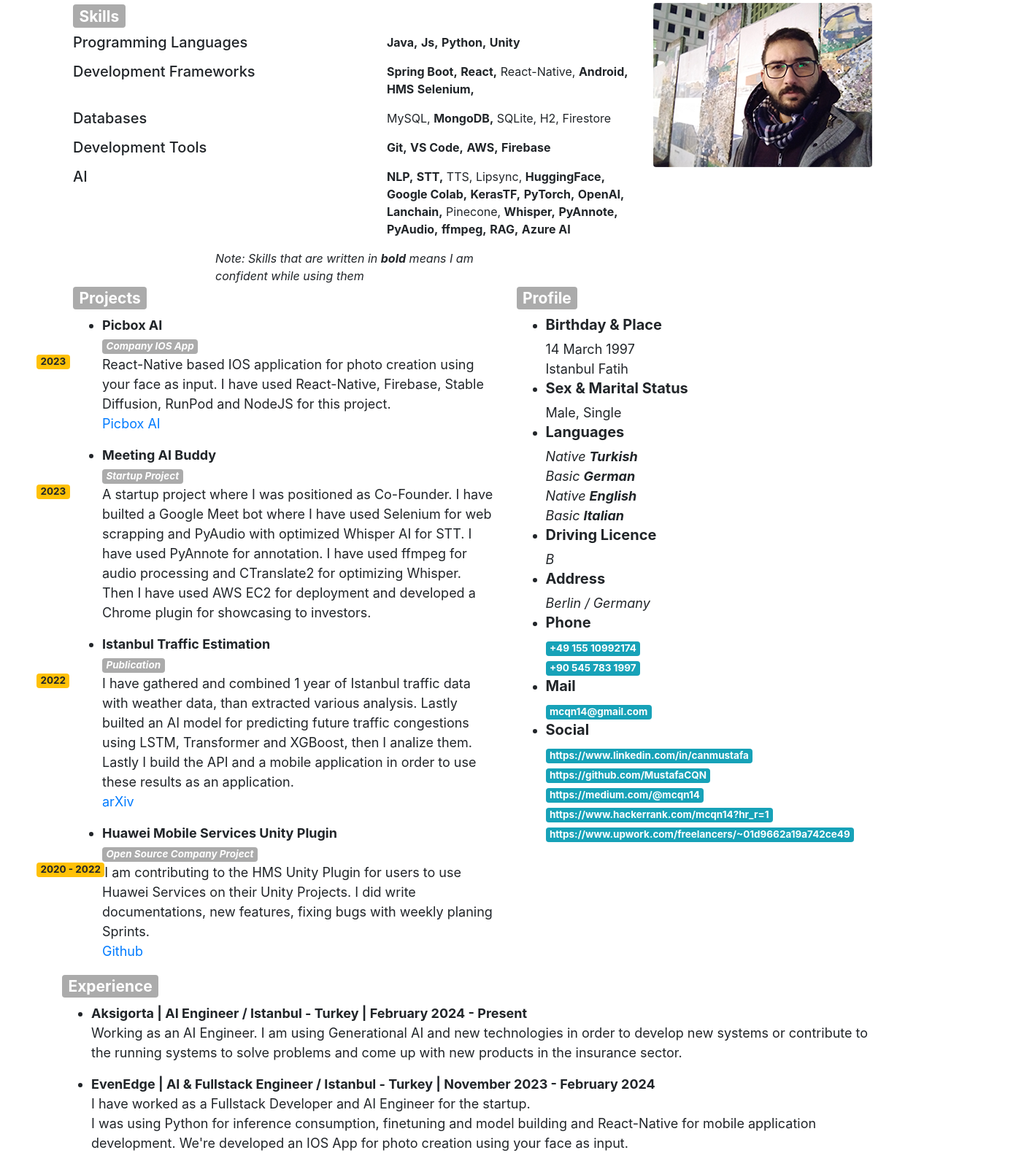
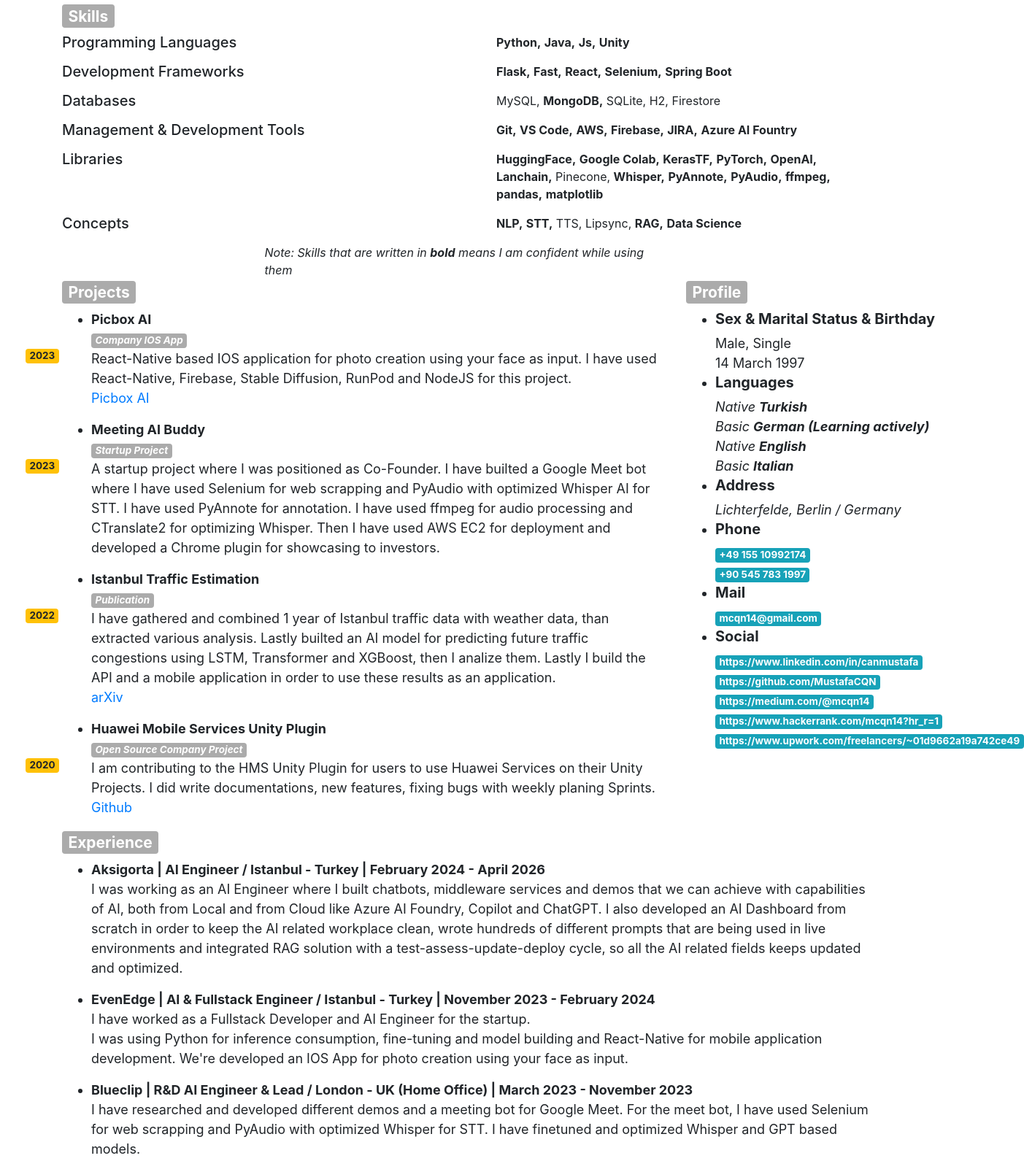
Before and after one commit to MustafaCQN/Protfolio, a website: page index.html in a window 1280 px wide. Shown: the part 135-1726 px from the top of the page at 73% size, 1403 px wide, since content can reach past the window. Drawn offline with nearby package versions, Linux system fonts and the light colour scheme.

Commit message:
updated: 05-04-2026

```diff
--- a/index.html
+++ b/index.html
@@ -108,9 +108,9 @@
                 <h1 id="header-name">Mustafa CAN</h1>
                 <h3 id="header-role">AI Engineer</h3>
             </div>
-            <div id="profile-photo">
+            <!-- <div id="profile-photo">
                 <img src="img/profile3-little.png" alt="no Photo" class="rounded">
-            </div>
+            </div> -->
             <div class="row">
                 <div id="skills" >
                     <div id="skills" class="col-md-12 col-sm-12">
@@ -122,11 +122,11 @@
                                 <div class="skill-category">
                                     <h5 class="skill-category-title">Programming Languages</h5>
                                     <ul id="skill-table" style="list-style-type: none;">
+                                        <li class="bold">Python,
+                                        </li>
                                         <li class="bold">Java,
                                         </li>
                                         <li class="bold">Js,
-                                        </li>
-                                        <li class="bold">Python,
                                         </li>
                                         <li class="bold">Unity
                                         </li>
@@ -136,17 +136,15 @@
                                 <div class="skill-category">
                                     <h5 class="skill-category-title">Development Frameworks</h5>
                                     <ul id="skill-table" style="list-style-type: none;">
-                                        <li class="bold">Spring Boot,
+                                        <li class="bold">Flask,
+                                        </li>
+                                        <li class="bold">Fast,
                                         </li>
                                         <li class="bold">React,
                                         </li>
-                                        <li>React-Native,
+                                        <li class="bold">Selenium,
                                         </li>
-                                        <li class="bold">Android,
-                                        </li>
-                                        <li class="bold">HMS
-                                        </li>
-                                        <li class="bold">Selenium,
+                                        <li class="bold">Spring Boot
                                         </li>
                                     </ul>
                                 </div>
@@ -168,7 +166,7 @@
                                 </div>
 
                                 <div class="skill-category">
-                                    <h5 class="skill-category-title">Development Tools</h5>
+                                    <h5 class="skill-category-title">Management & Development Tools</h5>
                                     <ul id="skill-table" style="list-style-type: none;">
                                         <li class="bold">Git,
                                         </li>
@@ -176,21 +174,17 @@
                                         </li>
                                         <li class="bold">AWS,
                                         </li>
-                                        <li class="bold">Firebase
+                                        <li class="bold">Firebase,
+                                        </li>
+                                        <li class="bold">JIRA,
+                                        </li>
+                                        <li class="bold">Azure AI Fountry
                                         </li>
                                     </ul>
                                 </div>
                                 <div class="skill-category">
-                                    <h5 class="skill-category-title">AI</h5>
+                                    <h5 class="skill-category-title">Libraries</h5>
                                     <ul id="skill-table" style="list-style-type: none;">
-                                        <li class="bold">NLP,
-                                        </li>
-                                        <li class="bold">STT,
-                                        </li>
-                                        <li class="">TTS,
-                                        </li>
-                                        <li class="">Lipsync,
-                                        </li>
                                         <li class="bold">HuggingFace,
                                         </li>
                                         <li class="bold">Google Colab,
@@ -213,9 +207,27 @@
                                         </li>
                                         <li class="bold">ffmpeg,
                                         </li>
+                                        <li class="bold">pandas,
+                                        </li>
+                                        <li class="bold">matplotlib
+                                        </li>
+                                    </ul>
+                                </div>
+
+                                <div class="skill-category">
+                                    <h5 class="skill-category-title">Concepts</h5>
+                                    <ul id="skill-table" style="list-style-type: none;">
+                                       <li class="bold">NLP,
+                                        </li>
+                                        <li class="bold">STT,
+                                        </li>
+                                        <li class="">TTS,
+                                        </li>
+                                        <li class="">Lipsync,
+                                        </li>
                                         <li class="bold">RAG,
                                         </li>
-                                        <li class="bold">Azure AI
+                                        <li class="bold">Data Science
                                         </li>
                                     </ul>
                                 </div>
@@ -266,7 +278,7 @@
                         <li><strong>Huawei Mobile Services Unity Plugin</strong></li>
                         <i class="badge badge-danger">Open Source Company Project</i>
                        <br>
-                       <span class="badge badge-warning" style="float: left; margin-left: -90px;">2020 - 2022</span>
+                       <span class="badge badge-warning" style="float: left; margin-left: -90px;">2020</span>
                        <p>I am contributing to the HMS Unity Plugin for users to use Huawei Services on their Unity
                            Projects. I did write documentations, new features, fixing bugs with weekly planing Sprints.
                            <br><a href="https://github.com/EvilMindDevs/hms-unity-plugin">Github</a></p>
@@ -274,20 +286,17 @@
                 <div id="profile" class="col-md-3 col-sm-3 col-xl-3" style="font-size: large;">
                     <h3 id="profile-header"><span class="badge badge-danger">Profile</span></h3>
                     <ul>
-                        <span class="text-nowrap"><li><h5><strong>Birthday & Place</strong></h5></li></span>
+                        <span class="text-nowrap"><li><h5><strong>Sex & Marital Status & Birthday
+                        </strong></h5></li></span>
+                        <span class="text-nowrap">Male</span>,&nbsp;<span class="text-nowrap">Single</span>
                         <span class="text-nowrap">14 March 1997</span><br>
-                        <span class="text-nowrap">Istanbul Fatih</span><br>
-                        <span class="text-nowrap"><li><h5><strong>Sex & Marital Status</strong></h5></li></span>
-                        <span class="text-nowrap">Male</span>,&nbsp;<span class="text-nowrap">Single</span>
                         <span class="text-nowrap"><li><h5><strong>Languages</strong></h5></li></span>
                         <i class="text-nowrap"><span>Native <strong>Turkish</strong></span><br></i>
-                        <i class="text-nowrap"><span>Basic <strong>German</strong></span><br></i>
+                        <i class="text-nowrap"><span>Basic <strong>German (Learning actively)</strong></span><br></i>
                         <i class="text-nowrap"><span>Native <strong>English</strong></span><br></i>
                         <i class="text-nowrap"><span>Basic <strong>Italian</strong></span><br></i>
-                        <span class="text-nowrap"><li><h5><strong>Driving Licence</strong></h5></li></span>
-                        <i class="text-nowrap">B</i>
                         <span class="text-nowrap"><li><h5><strong>Address</strong></h5></li></span>
-                        <i class="text-nowrap">Berlin / Germany</i>
+                        <i class="text-nowrap">Lichterfelde, Berlin / Germany</i>
                         <span class="text-nowrap"><li><h5><strong>Phone</strong></h5></li></span>
                         <a class="badge badge-info" target="_blank" href="tel:+4915510992174">+49 155 10992174</a>
                         <a class="badge badge-info" target="_blank" href="tel:+905457831997">+90 545 783 1997</a>
@@ -307,16 +316,17 @@
                 <div id="experience" class="col-md-12" style="font-size: large;">
                     <h3 id="experience-name"><span class="badge badge-danger">Experience</span></h3>
                     <ul>
-                        <li><strong>Aksigorta | AI Engineer / Istanbul - Turkey | February 2024 - Present</strong></li>
+                        <li><strong>Aksigorta | AI Engineer / Istanbul - Turkey | February 2024 - April 2026</strong></li>
                         <p>
-                            Working as an AI Engineer. I am using Generational AI and new technologies in order to
-                            develop new systems or contribute to the running systems to solve problems and come up with
-                            new products in the insurance sector.
+                            I was working as an AI Engineer where I built chatbots, middleware services and demos that we can achieve with capabilities of AI,
+                            both from Local and from Cloud like Azure AI Foundry, Copilot and ChatGPT. I also developed an AI Dashboard from scratch in order to keep the
+                            AI related workplace clean, wrote hundreds of different prompts that are being used in live environments and integrated RAG solution
+                            with a test-assess-update-deploy cycle, so all the AI related fields keeps updated and optimized.
                         </p>
                         <li><strong>EvenEdge | AI & Fullstack Engineer / Istanbul - Turkey | November 2023 - February 2024</strong></li>
                         <p>
                             I have worked as a Fullstack Developer and AI Engineer for the startup.<br>
-                            I was using Python for inference consumption, finetuning and model building and
+                            I was using Python for inference consumption, fine-tuning and model building and
                             React-Native for mobile application development.
                             We're developed an IOS App for photo creation using your face as input.
                         </p>
@@ -326,6 +336,9 @@
                             For the meet bot, I have used Selenium for web scrapping and PyAudio with optimized Whisper for STT.
                             I have finetuned and optimized Whisper and GPT based models.
                         </p>
+                        <br>
+                        <br>
+                        <br>
                         <li><strong>Huawei | R&D AI Engineer & Researcher / Istanbul - Turkey | June 2022 - March 2023</strong></li>
                         <p>
                            I have worked as an AI Engineer on Huawei's solutions, Writing academic papers, doing researches and
@@ -343,19 +356,6 @@
                             gave close support to Huawei's work partners. Also Me and my team gave lectures at Bahcesehir University for one semester as a project between Huawei and BAU
                             <br /><a target="_blank" href="https://www.youtube.com/watch?v=3T1-N0Rsrbs">https://www.youtube.com/watch?v=3T1-N0Rsrbs</a>
                             <br /><a target="_blank" href="https://github.com/EvilMindDevs/hms-unity-plugin">https://github.com/EvilMindDevs/hms-unity-plugin</a>
-                        </p>
-                        <li><strong>Futuro Digitale | Front-End Development Intern / Cosenza - Italy | October 2019 - January 2020</strong></li>
-                        <p>
-                            Developed Php based web applications, Desktop applications with C#
-                            and Teach English to the Italian local folks. Improved teamwork and
-                            communication with teammates and taste the local food and share
-                            the experience with other people
-                        </p>
-                        <li><strong>SOLVOYO | Software Engineer Intern / Istanbul - Turkey | July 2019 - September 2019</strong></li>
-                        <p>
-                            Used and developed back-end with C#, Docker (CI, CD), User Tests (literally wrote 1000+ lines of tests)
-                            and Coverage (%90), Learned and developed front-end with Java Script,
-                            React.Js, Regex (etc.)
                         </p>
                     </ul>
                 </div>
```
